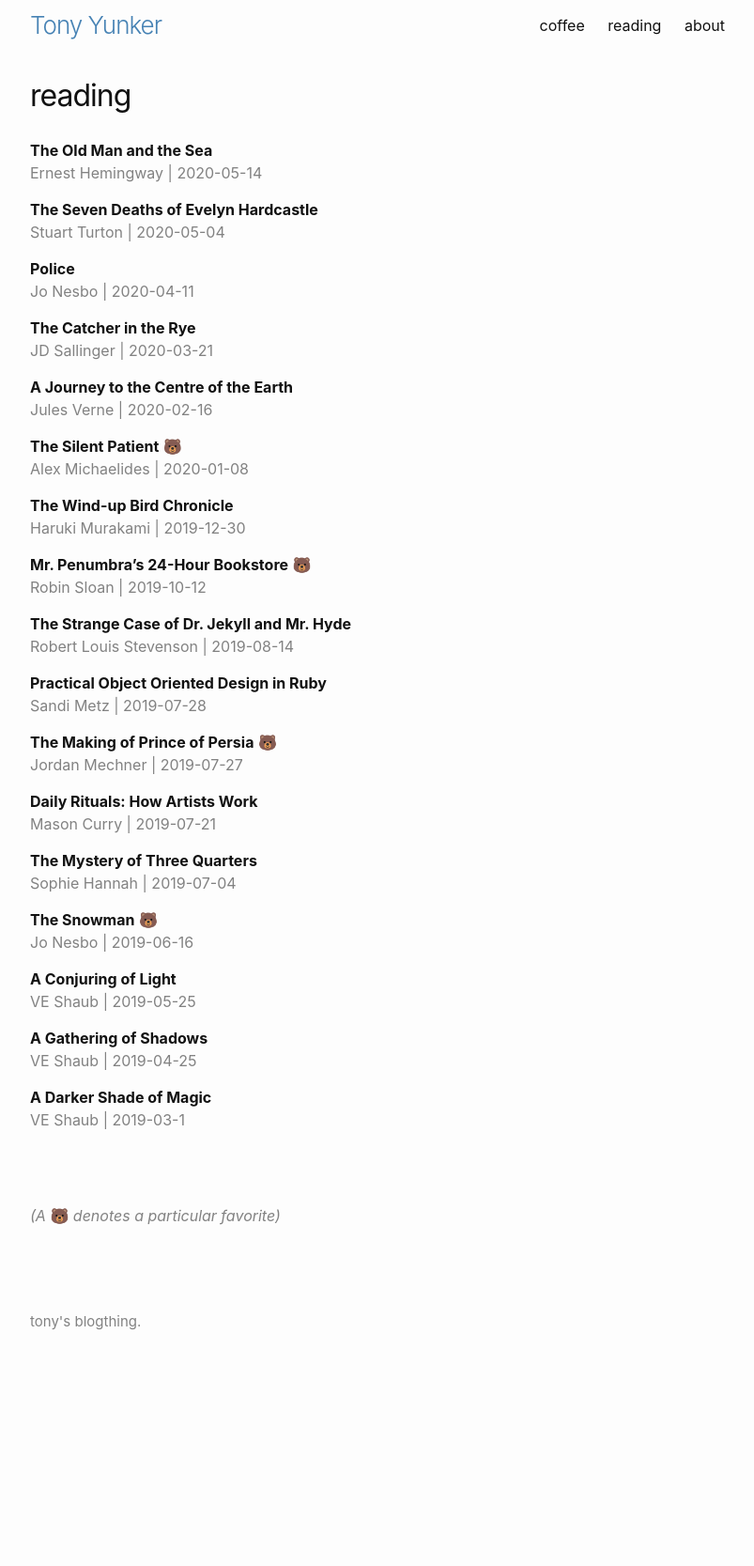
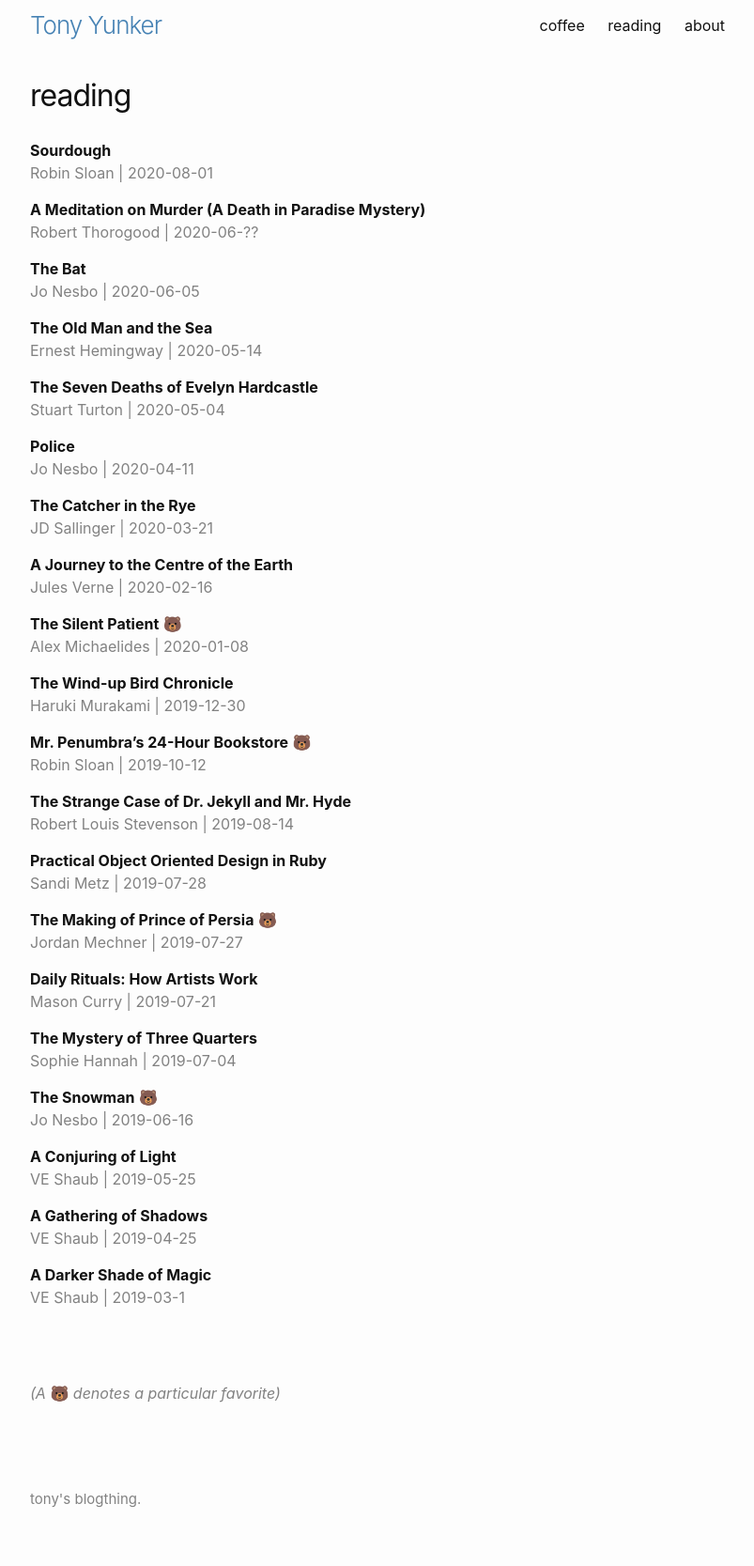
Before and after one commit to ayunker/ayunker.github.io, a Jekyll site: the page built from lists/reading.md, in a window 1280 px wide. Shown: the whole page at 94% size, without its empty margins (238-1041 px from the left). Built offline with Jekyll 4.4.1, drawn with Linux system fonts in a browser that asks for light colours; before the commit the page ends 1478 px from its top, so only the background shows below that.

Commit message:
UPDATE coffee and reading lists

```diff
--- a/lists/reading.md
+++ b/lists/reading.md
@@ -2,6 +2,15 @@
 layout: page
 title: reading
 ---
+
+**Sourdough**\\
+<span class="grey-text">Robin Sloan \| 2020-08-01</span>
+
+**A Meditation on Murder (A Death in Paradise Mystery)**\\
+<span class="grey-text">Robert Thorogood \| 2020-06-??</span>
+
+**The Bat**\\
+<span class="grey-text">Jo Nesbo \| 2020-06-05</span>
 
 **The Old Man and the Sea**\\
 <span class="grey-text">Ernest Hemingway \| 2020-05-14</span>
```
Also changed, not shown: lists/coffee.md (+9 -0 lines).
